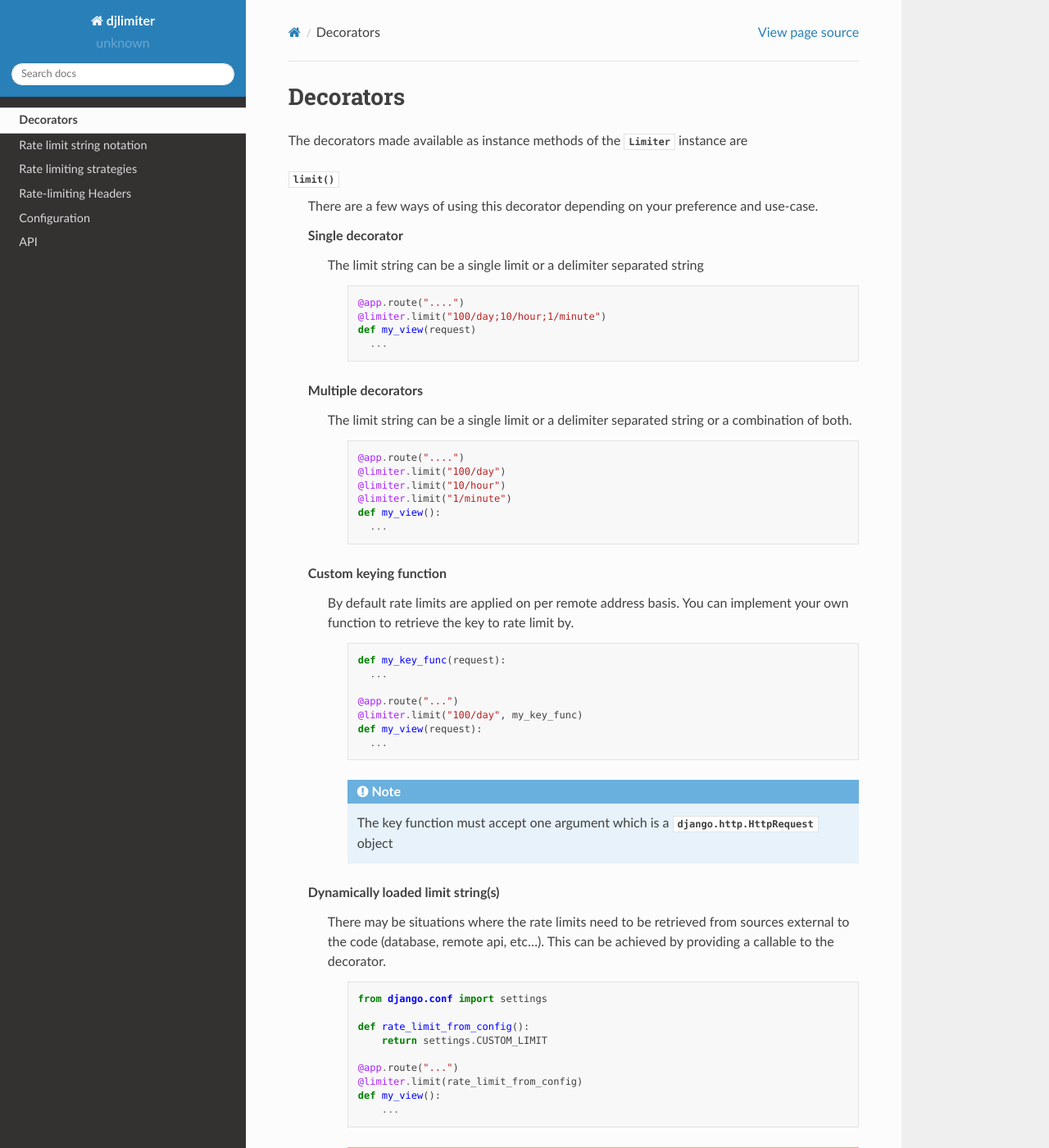
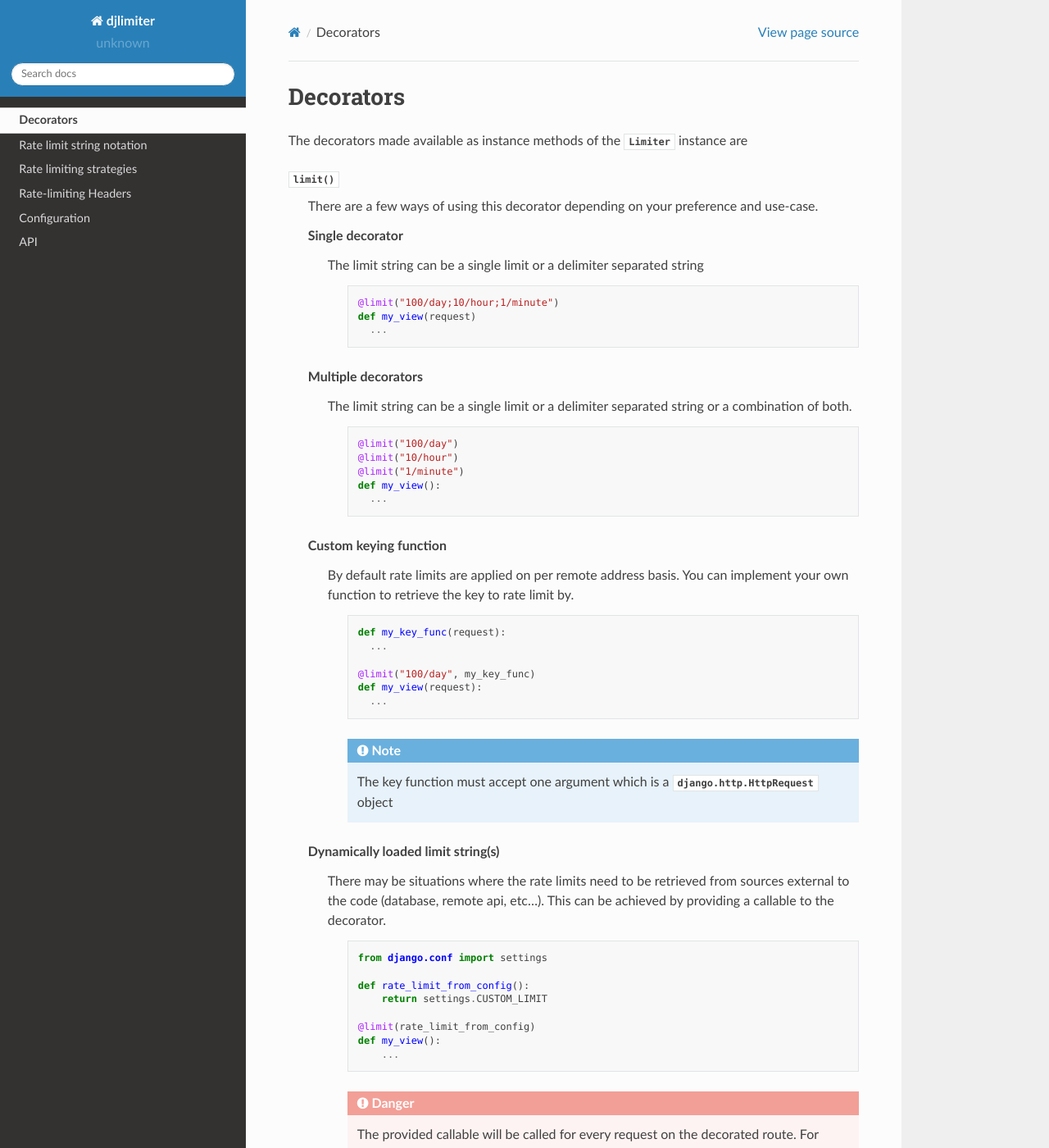
Before and after one commit to alisaifee/djlimiter, a Sphinx documentation site: the page built from doc/source/decorators.rst, in a window 1280 px wide and 1400 px high. Shown: the whole window at 82% size. Built offline with Sphinx 7.4.7 and the Read the Docs theme 2.0.0, drawn with Linux system fonts in a browser that asks for light colours.

Commit message:
Tweak doc examples for decorators

```diff
--- a/doc/source/decorators.rst
+++ b/doc/source/decorators.rst
@@ -13,8 +15,7 @@ instance are
 
       .. code-block:: python
 
-         @app.route("....")
-         @limiter.limit("100/day;10/hour;1/minute")
+         @limit("100/day;10/hour;1/minute")
          def my_view(request)
            ...
 
@@ -24,10 +25,9 @@ instance are
 
         .. code-block:: python
 
-           @app.route("....")
-           @limiter.limit("100/day")
-           @limiter.limit("10/hour")
-           @limiter.limit("1/minute")
+           @limit("100/day")
+           @limit("10/hour")
+           @limit("1/minute")
            def my_view():
              ...
 
@@ -40,8 +40,7 @@ instance are
             def my_key_func(request):
               ...
 
-            @app.route("...")
-            @limiter.limit("100/day", my_key_func)
+            @limit("100/day", my_key_func)
             def my_view(request):
               ...
 
@@ -59,8 +58,7 @@ instance are
                def rate_limit_from_config():
                    return settings.CUSTOM_LIMIT
 
-               @app.route("...")
-               @limiter.limit(rate_limit_from_config)
+               @limit(rate_limit_from_config)
                def my_view():
                    ...
 
```
Also changed, not shown: other parts of doc/source/decorators.rst (+2 -0 lines).
